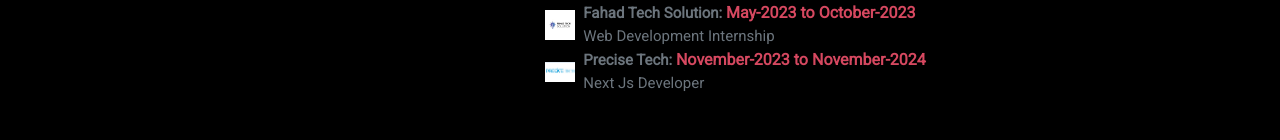
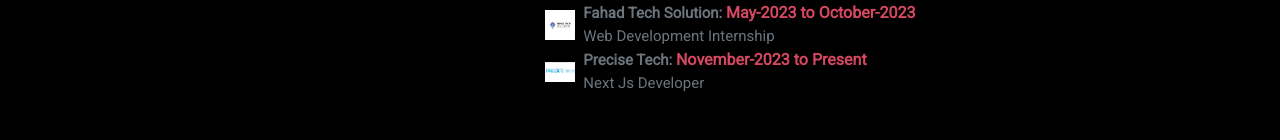
Before and after one commit to Zaid-Mahmood/my-portfolio, a React (Create React App) app: page /about in a window 1280 px wide. Both pictures are taken after a click on the element "Experience". Shown: the part 448-588 px from the top of the page. Built offline with nearby package versions, Linux system fonts and the light colour scheme.

Commit message:
updated portfolio

```diff
--- a/src/Components/About.js
+++ b/src/Components/About.js
@@ -78,7 +78,7 @@
                         <img className='companyLogo' src={process.env.PUBLIC_URL + "/assets/precise-logo.png"} alt="ch-pic" />
                       </div>
                       <div>
-                        <p className='px-2 m-0'><b>Precise Tech: <span>November-2023 to November-2024</span></b></p>
+                        <p className='px-2 m-0'><b>Precise Tech: <span>November-2023 to Present</span></b></p>
                         <p className='px-2 m-0'>Next Js Developer</p>
                       </div>
                     </div>
```
